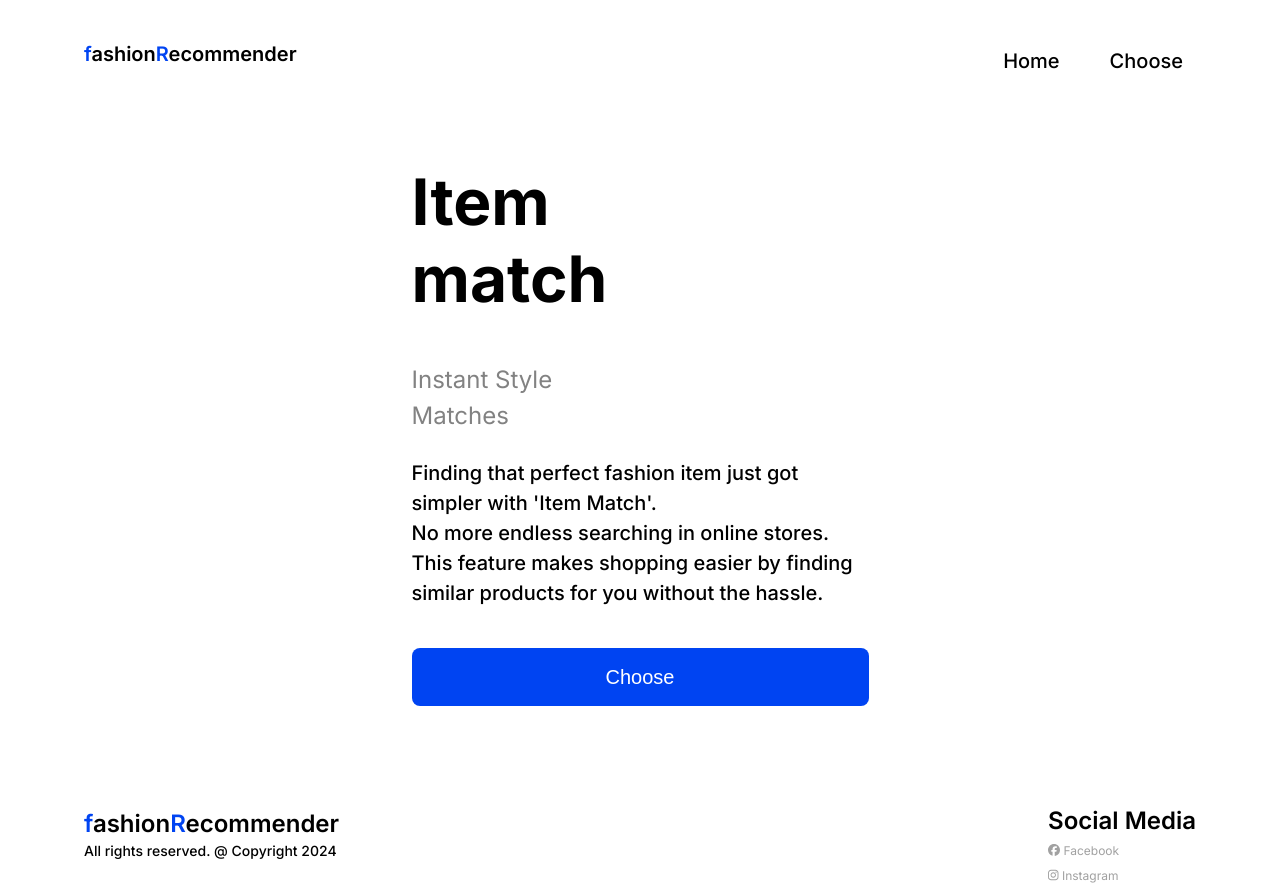
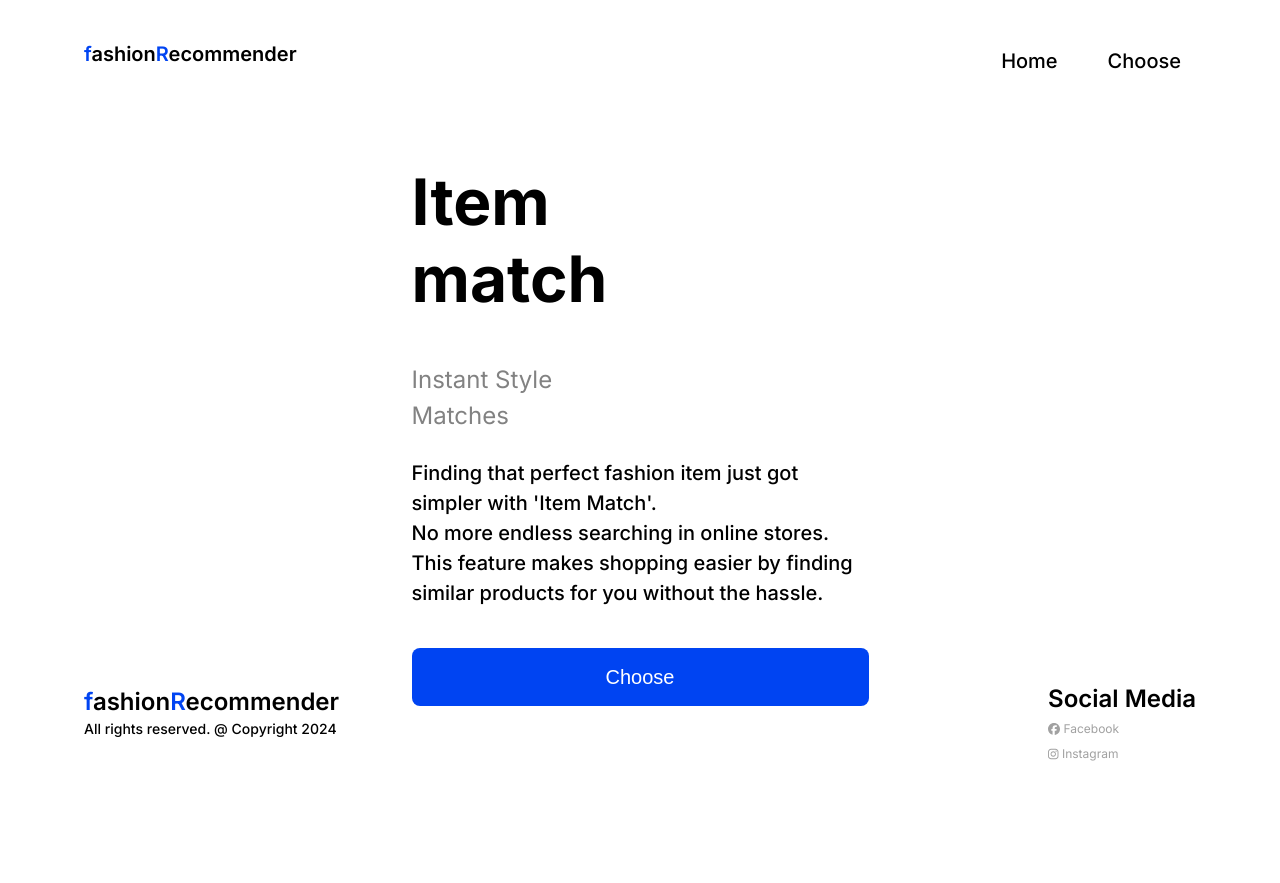
Before and after one commit to mAree002/Dualmon2024_frontend, a React (Vite) app: page / in a window 1280 px wide. After the commit the page ends 800 px from the top, so only its background shows below. Built offline with nearby package versions, Linux system fonts and the light colour scheme.

Commit message:
Updated footer

```diff
--- a/src/components/Navigation.tsx
+++ b/src/components/Navigation.tsx
@@ -8,7 +8,7 @@ function Navigation(){
       <Link to="/">Home</Link>
       </div>
       <div className={styles.b}>
-       <Link to="/Item-Match"> Choose </Link>
+       <Link to="/ItemMatch"> Choose </Link>
       </div>
     </div>
   )
--- a/src/components/NavigationFooter.module.css
+++ b/src/components/NavigationFooter.module.css
@@ -1,8 +1,11 @@
 .footer{
     display: flex;
-    padding-top:100px;
     padding-left: 84px;
     padding-right: 84px;
+    padding-bottom: 39px;
+    position: fixed;
+    width: 100%;
+    bottom: 0;
 }
 .footer1{
     flex: 1;
--- a/src/components/NavigationHeader.module.css
+++ b/src/components/NavigationHeader.module.css
@@ -9,5 +9,5 @@
 .nav{
     padding-top: 39px;
     padding-left: 84px;
-    padding-right: 82px;
+    padding-right: 84px;
 }
```
